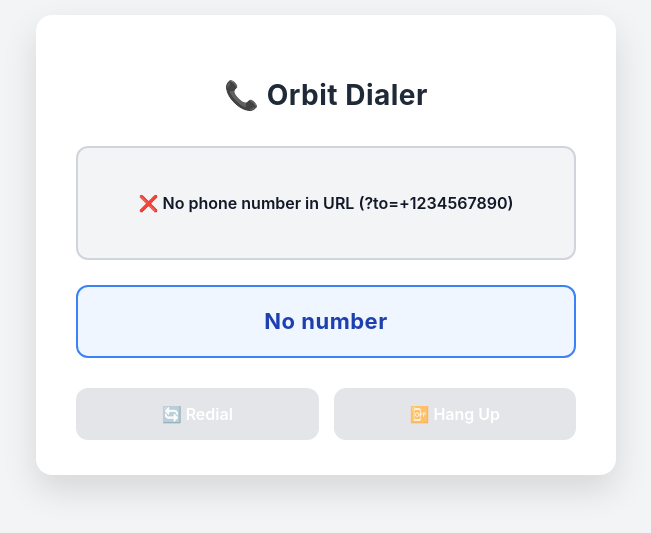
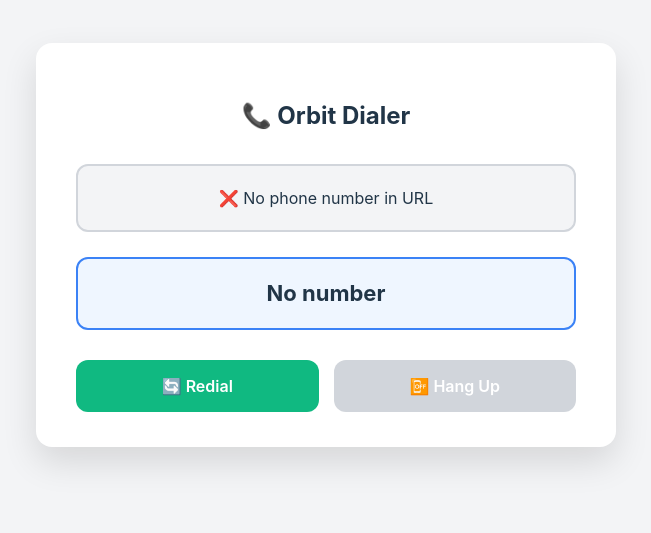
Before and after one commit to rekksu/twilio-dialer, a React (Vite) app: page / in a window 1280 px wide. Shown: the part 155-688 px from the top of the page, without its empty margins (314-965 px from the left). Built offline with nearby package versions, Linux system fonts and the light colour scheme.

Commit message:
stable commit 4.1

```diff
--- a/src/App.jsx
+++ b/src/App.jsx
@@ -4,15 +4,14 @@ import { Device } from "@twilio/voice-sdk";
 const CLOUD_FUNCTION_URL =
   "https://us-central1-vertexifycx-orbit.cloudfunctions.net/getVoiceToken";
 
-// Cloud Function to save call logs
 const CALL_LOG_FUNCTION_URL =
   "https://us-central1-vertexifycx-orbit.cloudfunctions.net/createCallLog";
 
 export default function App() {
   const [status, setStatus] = useState("Initializing...");
   const [phoneNumber, setPhoneNumber] = useState("");
-  const [customerId, setCustomerId] = useState(null); // ✅ add
-  const [orgId, setOrgId] = useState(null);           // ✅ add
+  const [customerId, setCustomerId] = useState(null);
+  const [orgId, setOrgId] = useState(null);
   const [isHangupEnabled, setIsHangupEnabled] = useState(false);
   const [isRedialEnabled, setIsRedialEnabled] = useState(true);
 
@@ -20,7 +19,11 @@ export default function App() {
   const connectionRef = useRef(null);
   const hasAutoStartedRef = useRef(false);
 
-  // Helper to save call logs
+  // ✅ ADDED (duration)
+  const callStartTimeRef = useRef(null);
+  const callDurationRef = useRef(0);
+
+  // ✅ logging (safe for missing customer/org)
   const saveCallResult = async (
     status,
     reason = null,
@@ -35,8 +38,9 @@ export default function App() {
           to: phoneNumber,
           status,
           reason,
-          customerId: customerIdVal,
-          orgId: orgIdVal,
+          customerId: customerIdVal ?? "unassigned",
+          orgId: orgIdVal ?? "unassigned",
+          duration: callDurationRef.current || 0,
         }),
       });
     } catch (err) {
@@ -44,38 +48,37 @@ export default function App() {
     }
   };
 
-  // Get number, customerId, orgId from URL
+  // URL params
   useEffect(() => {
-    const urlParams = new URLSearchParams(window.location.search);
-    const urlNumber = urlParams.get("to");
-    const urlCustomerId = urlParams.get("customerId");
-    const urlOrgId = urlParams.get("orgId");
+    const params = new URLSearchParams(window.location.search);
+    const to = params.get("to");
+    const cId = params.get("customerId");
+    const oId = params.get("orgId");
 
-    if (urlNumber) {
-      setPhoneNumber(urlNumber);
+    if (to) {
+      setPhoneNumber(to);
       setStatus("Ready to call");
     } else {
-      setStatus("❌ No phone number in URL (?to=+1234567890)");
+      setStatus("❌ No phone number in URL");
     }
 
-    if (urlCustomerId) setCustomerId(urlCustomerId);
-    if (urlOrgId) setOrgId(urlOrgId);
+    if (cId) setCustomerId(cId);
+    if (oId) setOrgId(oId);
   }, []);
 
-  // Auto-start call when phone number is available
   useEffect(() => {
     if (phoneNumber && !hasAutoStartedRef.current) {
       hasAutoStartedRef.current = true;
-      setTimeout(() => startCall(), 100);
+      setTimeout(startCall, 100);
     }
   }, [phoneNumber]);
 
   const checkMicPermission = async () => {
     try {
       const stream = await navigator.mediaDevices.getUserMedia({ audio: true });
-      stream.getTracks().forEach(track => track.stop());
+      stream.getTracks().forEach((t) => t.stop());
       return true;
-    } catch (err) {
+    } catch {
       setStatus("❌ Microphone access denied");
       return false;
     }
@@ -88,11 +91,8 @@ export default function App() {
   };
 
   const startCall = async () => {
-    const formattedNumber = formatPhoneNumber(phoneNumber);
-    if (!formattedNumber) {
-      setStatus("❌ Invalid phone number");
-      return;
-    }
+    const formatted = formatPhoneNumber(phoneNumber);
+    if (!formatted) return;
 
     const micAllowed = await checkMicPermission();
     if (!micAllowed) return;
@@ -102,258 +102,162 @@ export default function App() {
 
     try {
       setStatus("🔄 Fetching token...");
+      const res = await fetch(`${CLOUD_FUNCTION_URL}?identity=agent`);
+      const { token } = await res.json();
 
-      const res = await fetch(`${CLOUD_FUNCTION_URL}?identity=agent`);
-      const data = await res.json();
-      const token = data.token;
-
-      setStatus("🔄 Setting up device...");
-
-      const twilioDevice = new Device(token, {
+      const device = new Device(token, {
         enableRingingState: true,
-        codecPreferences: ["opus", "pcmu"]
+        codecPreferences: ["opus", "pcmu"],
       });
 
-      deviceRef.current = twilioDevice;
+      deviceRef.current = device;
 
-      twilioDevice.on("error", (err) => {
-        console.error("Device error:", err);
-        setStatus(`❌ Device error: ${err.message}`);
-        setIsHangupEnabled(false);
-        setIsRedialEnabled(true);
-      });
+      device.on("registered", () => {
+        setStatus(`📞 Dialing ${formatted}...`);
 
-      twilioDevice.on("registered", () => {
-        console.log("✓ Device registered");
-        setStatus(`📞 Dialing ${formattedNumber}...`);
-
-        const callParams = {
-          params: { To: formattedNumber }
-        };
-
-        const conn = twilioDevice.connect(callParams);
+        const conn = device.connect({ params: { To: formatted } });
         connectionRef.current = conn;
         setIsHangupEnabled(true);
 
-        setTimeout(() => {
-          if (!conn || !conn.on) {
-            console.error("Connection object not ready");
-            return;
-          }
-
         conn.on("ringing", () => {
-            console.log("📞 Ringing...");
-            setStatus(`📞 Ringing ${formattedNumber}...`);
+          setStatus(`📞 Ringing ${formatted}...`);
         });
 
         conn.on("accept", () => {
-            console.log("✓ Call connected!");
           setStatus("✅ Call connected!");
-            setIsHangupEnabled(true);
+          callStartTimeRef.current = Date.now(); // ✅ start timer
         });
 
         conn.on("disconnect", () => {
-            console.log("Call ended");
+          callDurationRef.current = callStartTimeRef.current
+            ? Math.floor((Date.now() - callStartTimeRef.current) / 1000)
+            : 0;
+
           setStatus("📴 Call ended");
           setIsHangupEnabled(false);
           setIsRedialEnabled(true);
           connectionRef.current = null;
 
-            saveCallResult("ended"); // ✅ log with customerId/orgId
+          saveCallResult("ended");
         });
 
         conn.on("error", (err) => {
-            console.error("Call error:", err);
-            setStatus(`❌ Call failed: ${err.message}`);
+          callDurationRef.current = callStartTimeRef.current
+            ? Math.floor((Date.now() - callStartTimeRef.current) / 1000)
+            : 0;
+
+          setStatus("❌ Call failed");
           setIsHangupEnabled(false);
           setIsRedialEnabled(true);
-            connectionRef.current = null;
 
           saveCallResult("failed", err.message);
         });
 
         conn.on("reject", () => {
-            console.log("Call rejected");
-            setStatus("❌ Call rejected");
-            setIsHangupEnabled(false);
-            setIsRedialEnabled(true);
-            connectionRef.current = null;
-
           saveCallResult("rejected");
         });
-
-          conn.on("cancel", () => {
-            console.log("Call cancelled");
-            setStatus("Call cancelled");
-            setIsHangupEnabled(false);
-            setIsRedialEnabled(true);
-            connectionRef.current = null;
-          });
-        }, 50);
       });
 
-      twilioDevice.register();
-
+      device.register();
     } catch (err) {
-      console.error("Error starting call:", err);
-      setStatus(`❌ Error: ${err.message}`);
-      setIsHangupEnabled(false);
-      setIsRedialEnabled(true);
+      setStatus("❌ Call error");
     }
   };
 
   const hangup = () => {
-    console.log("🔴 HANGUP CLICKED!");
-    console.log("Connection exists:", !!connectionRef.current);
-    console.log("Device exists:", !!deviceRef.current);
+    callDurationRef.current = callStartTimeRef.current
+      ? Math.floor((Date.now() - callStartTimeRef.current) / 1000)
+      : 0;
 
-    setStatus("Hanging up...");
-
-    if (connectionRef.current) {
-      try {
-        connectionRef.current.disconnect();
-        connectionRef.current = null;
-      } catch (err) {
-        console.error("Error disconnecting:", err);
-      }
-    }
-
-    if (deviceRef.current) {
-      try {
-        deviceRef.current.destroy();
-        deviceRef.current = null;
-      } catch (err) {
-        console.error("Error destroying device:", err);
-      }
-    }
+    if (connectionRef.current) connectionRef.current.disconnect();
+    if (deviceRef.current) deviceRef.current.destroy();
 
     setIsHangupEnabled(false);
     setIsRedialEnabled(true);
     setStatus("📴 Call ended");
 
-    saveCallResult("ended", "manual hangup"); // ✅ log with customerId/orgId
+    saveCallResult("ended", "manual hangup");
   };
 
   const redial = () => {
-    console.log("🔄 Redial clicked");
-
-    if (connectionRef.current) {
-      try {
-        connectionRef.current.disconnect();
-      } catch (e) {}
-      connectionRef.current = null;
-    }
-
-    if (deviceRef.current) {
-      try {
-        deviceRef.current.destroy();
-      } catch (e) {}
-      deviceRef.current = null;
-    }
+    if (connectionRef.current) connectionRef.current.disconnect();
+    if (deviceRef.current) deviceRef.current.destroy();
 
     setIsHangupEnabled(false);
     setIsRedialEnabled(false);
 
-    setTimeout(() => {
-      startCall();
-    }, 500);
+    setTimeout(startCall, 500);
   };
 
   return (
-     <div style={{
-    position: 'fixed',
-    top: 0,
-    left: 0,
-    width: '100%',
-    height: '100%',
-    display: 'flex',
-    alignItems: 'center',
-    justifyContent: 'center',
-    backgroundColor: '#f3f4f6',
-    padding: '20px',
-    boxSizing: 'border-box'
-  }}>
-    <div style={{
-      width: '100%',
-      maxWidth: '500px',
-      padding: '35px 40px',
-      backgroundColor: '#ffffff',
-      borderRadius: '16px',
-      boxShadow: '0 15px 35px rgba(0,0,0,0.12)',
-      fontFamily: 'Inter, system-ui, -apple-system, sans-serif'
-    }}>
-
-      {/* Header */}
-      <h2 style={{
-        textAlign: 'center',
-        color: '#1f2937',
-        marginBottom: '30px',
-        fontSize: '28px',
-        fontWeight: '700',
-        letterSpacing: '0.5px'
-      }}>
+    <div
+      style={{
+        position: "fixed",
+        inset: 0,
+        display: "flex",
+        alignItems: "center",
+        justifyContent: "center",
+        backgroundColor: "#f3f4f6",
+        padding: 20,
+      }}
+    >
+      <div
+        style={{
+          width: "100%",
+          maxWidth: 500,
+          padding: "35px 40px",
+          backgroundColor: "#fff",
+          borderRadius: 16,
+          boxShadow: "0 15px 35px rgba(0,0,0,.12)",
+          fontFamily: "Inter, system-ui",
+        }}
+      >
+        <h2 style={{ textAlign: "center", marginBottom: 30 }}>
           📞 Orbit Dialer
         </h2>
 
-      {/* Call Status */}
-      <div style={{
-        padding: '20px',
-        backgroundColor: isHangupEnabled ? '#e6f4ea' : '#f3f4f6',
-        border: `2px solid ${isHangupEnabled ? '#34d399' : '#d1d5db'}`,
-        borderRadius: '12px',
-        marginBottom: '25px',
-        textAlign: 'center',
-        fontWeight: '600',
-        color: '#111827',
-        minHeight: '70px',
-        display: 'flex',
-        alignItems: 'center',
-        justifyContent: 'center',
-        fontSize: '16px',
-        transition: 'all 0.2s'
-      }}>
+        <div
+          style={{
+            padding: 20,
+            marginBottom: 25,
+            borderRadius: 12,
+            textAlign: "center",
+            background: isHangupEnabled ? "#e6f4ea" : "#f3f4f6",
+            border: `2px solid ${
+              isHangupEnabled ? "#34d399" : "#d1d5db"
+            }`,
+          }}
+        >
           {status}
         </div>
 
-      {/* Phone Number */}
-      <div style={{
-        padding: '18px',
-        backgroundColor: '#eff6ff',
-        border: '2px solid #3b82f6',
-        borderRadius: '12px',
-        marginBottom: '30px',
-        textAlign: 'center',
-        fontSize: '22px',
-        fontWeight: '700',
-        color: '#1e40af',
-        letterSpacing: '0.5px'
-      }}>
+        <div
+          style={{
+            padding: 18,
+            marginBottom: 30,
+            borderRadius: 12,
+            textAlign: "center",
+            fontWeight: 700,
+            fontSize: 22,
+            background: "#eff6ff",
+            border: "2px solid #3b82f6",
+          }}
+        >
           {phoneNumber || "No number"}
         </div>
 
-      {/* Buttons */}
-      <div style={{
-        display: 'flex',
-        gap: '15px'
-      }}>
+        <div style={{ display: "flex", gap: 15 }}>
           <button
             onClick={redial}
             disabled={!isRedialEnabled || !phoneNumber}
             style={{
               flex: 1,
-            padding: '16px 26px',
-            fontSize: '16px',
-            fontWeight: '600',
-            border: 'none',
-            borderRadius: '12px',
-            cursor: (!isRedialEnabled || !phoneNumber) ? 'not-allowed' : 'pointer',
-            backgroundColor: (!isRedialEnabled || !phoneNumber) ? '#d1d5db' : '#10b981',
-            color: '#fff',
-            transition: 'all 0.2s',
-            opacity: (!isRedialEnabled || !phoneNumber) ? 0.6 : 1,
-            boxShadow: (isRedialEnabled && phoneNumber)
-              ? '0 4px 12px rgba(16, 185, 129, 0.25)'
-              : 'none'
+              padding: 16,
+              borderRadius: 12,
+              border: "none",
+              fontWeight: 600,
+              background: isRedialEnabled ? "#10b981" : "#d1d5db",
+              color: "#fff",
             }}
           >
             🔄 Redial
@@ -364,27 +268,18 @@ export default function App() {
             disabled={!isHangupEnabled}
             style={{
               flex: 1,
-            padding: '16px 26px',
-            fontSize: '16px',
-            fontWeight: '600',
-            border: 'none',
-            borderRadius: '12px',
-            cursor: !isHangupEnabled ? 'not-allowed' : 'pointer',
-            backgroundColor: !isHangupEnabled ? '#d1d5db' : '#ef4444',
-            color: '#fff',
-            transition: 'all 0.2s',
-            opacity: !isHangupEnabled ? 0.6 : 1,
-            boxShadow: isHangupEnabled
-              ? '0 4px 12px rgba(239, 68, 68, 0.25)'
-              : 'none'
+              padding: 16,
+              borderRadius: 12,
+              border: "none",
+              fontWeight: 600,
+              background: isHangupEnabled ? "#ef4444" : "#d1d5db",
+              color: "#fff",
             }}
           >
             📴 Hang Up
           </button>
         </div>
-
       </div>
     </div>
-
   );
 }
```
Lines whose indentation alone changed are shown as unchanged.
